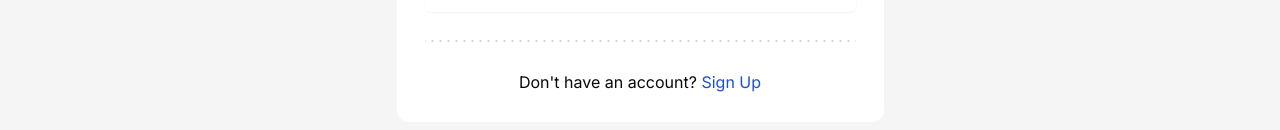
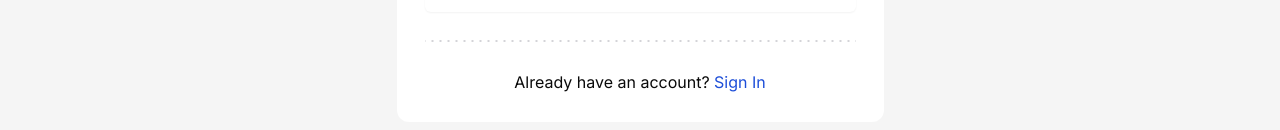
Before and after one commit to jperram92/jamespm, a Next.js app: page /sign-up in a window 1280 px wide. Shown: the part 786-916 px from the top of the page. Built offline with nearby package versions, Linux system fonts and the light colour scheme.

Commit message:
Fixed already have an account page

```diff
--- a/src/features/auth/components/sign-in-card.tsx
+++ b/src/features/auth/components/sign-in-card.tsx
@@ -149,9 +149,9 @@
             </div>
             <CardContent className="p-7 flex items-center justify-center">
                 <p>
-                    Don&apos;t have an account?
-                    <Link href="/sign-up">
-                        <span className="text-blue-700"> Sign Up</span>
+                    Already have an account?
+                    <Link href="/sign-in">
+                        <span className="text-blue-700"> Sign In</span>
                     </Link>
                 </p>
             </CardContent>
```
